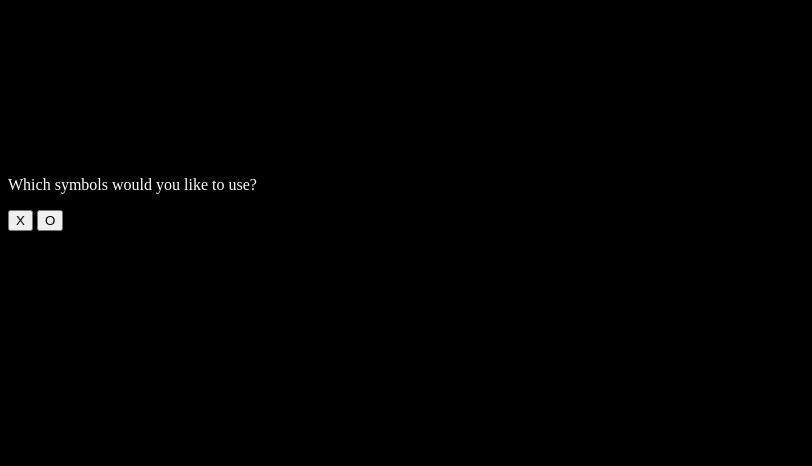
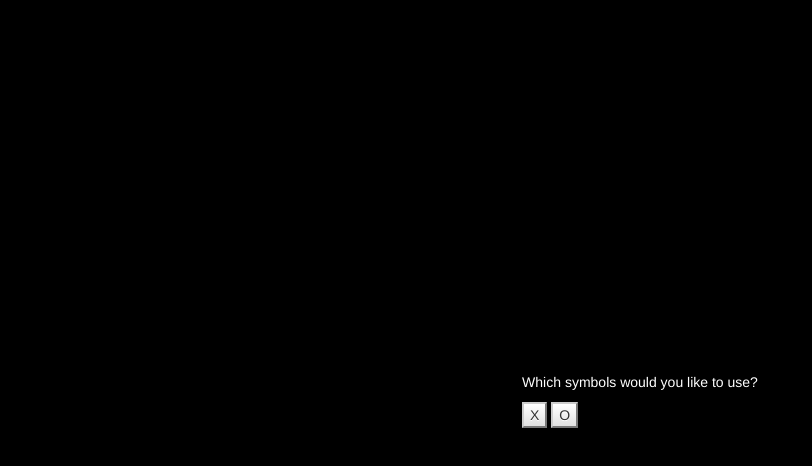
Before and after one commit to carpben/TicTacToe, a plain HTML site: page index.html in a window 1280 px wide. Both pictures are taken after a click on the button "Man Against computer". Shown: the whole page, without its empty margins (0-812 px from the left). Drawn offline with nearby package versions, Linux system fonts and the light colour scheme.

Commit message:
update to liberaries

```diff
--- a/index.html
+++ b/index.html
@@ -1,4 +1,10 @@
 <head>
+  <!-- Latest compiled and minified CSS -->
+<link rel="stylesheet" href="https://maxcdn.bootstrapcdn.com/bootstrap/3.3.7/css/bootstrap.min.css" integrity="sha384-BVYiiSIFeK1dGmJRAkycuHAHRg32OmUcww7on3RYdg4Va+PmSTsz/K68vbdEjh4u" crossorigin="anonymous">
+
+<!-- Optional theme-->
+<link rel="stylesheet" href="https://maxcdn.bootstrapcdn.com/bootstrap/3.3.7/css/bootstrap-theme.min.css" integrity="sha384-rHyoN1iRsVXV4nD0JutlnGaslCJuC7uwjduW9SVrLvRYooPp2bWYgmgJQIXwl/Sp" crossorigin="anonymous">
+
   <link href="./style.css" rel="stylesheet">
 </head>
 <body>
@@ -7,6 +13,7 @@
   <script src="https://code.jquery.com/jquery-3.2.1.min.js"
           integrity="sha256-hwg4gsxgFZhOsEEamdOYGBf13FyQuiTwlAQgxVSNgt4="
           crossorigin="anonymous"></script>
-<script src="https://cdnjs.cloudflare.com/ajax/libs/handlebars.js/4.0.6/handlebars.min.js"></script>
+<!-- Latest compiled and minified JavaScript -->
+<script src="https://maxcdn.bootstrapcdn.com/bootstrap/3.3.7/js/bootstrap.min.js" integrity="sha384-Tc5IQib027qvyjSMfHjOMaLkfuWVxZxUPnCJA7l2mCWNIpG9mGCD8wGNIcPD7Txa" crossorigin="anonymous"></script>
   <script src="script2.js"></script>
 </body>
--- a/script2.js
+++ b/script2.js
@@ -248,8 +248,8 @@ function getBestMove (board, symbol){
 function htmlQ1(){
   // console.log('html1S')
   const html1 = `<div id="view1"><p>Which do you prefer?\n</p>
-  <button class="buttons1" data="1player">Man Against computer</button>
-  <button class="buttons1" data="2players">Man Against Man</button>
+  <button class="buttons1 btn-default" data="1player">Man Against computer</button>
+  <button class="buttons1 btn-default" data="2players">Man Against Man</button>
   </div>`
   return html1
 }
@@ -257,8 +257,8 @@ function htmlQ1(){
 function htmlQ2(){
   // console.log('html2S')
   const html2=`<div id="view2"><p>${!state.players[1].isComputer? "Player 1 - " : ""}Which symbols would you like to use?</p>
-  <button class="buttons2" data='X'>X</button>
-  <button class="buttons2" data='O'>O</button></div>`
+  <button class="buttons2 btn-default" data='X'>X</button>
+  <button class="buttons2 btn-default" data='O'>O</button></div>`
   return html2
 }
 
--- a/style.css
+++ b/style.css
@@ -1,14 +1,19 @@
 html, body {
   background-color: black;
-  color:white;
+  color: white;
+  width: 100%;
   display:flex;
+
 }
+
 #root {
   margin:auto;
-  display: flex;
-  width: 480px;
-  height: 480px;
 }
+
+button {
+  color:black;
+}
+
 .cell {
   display: inline-block;
   border: 1px solid black;
@@ -20,11 +25,3 @@ html, body {
   font-size: 100px;
   text-align: center;
 }
-.row {
-}
-#view1 p {
-  display: block;
-}
-#view2 p {
-  display:block;
-}
```
